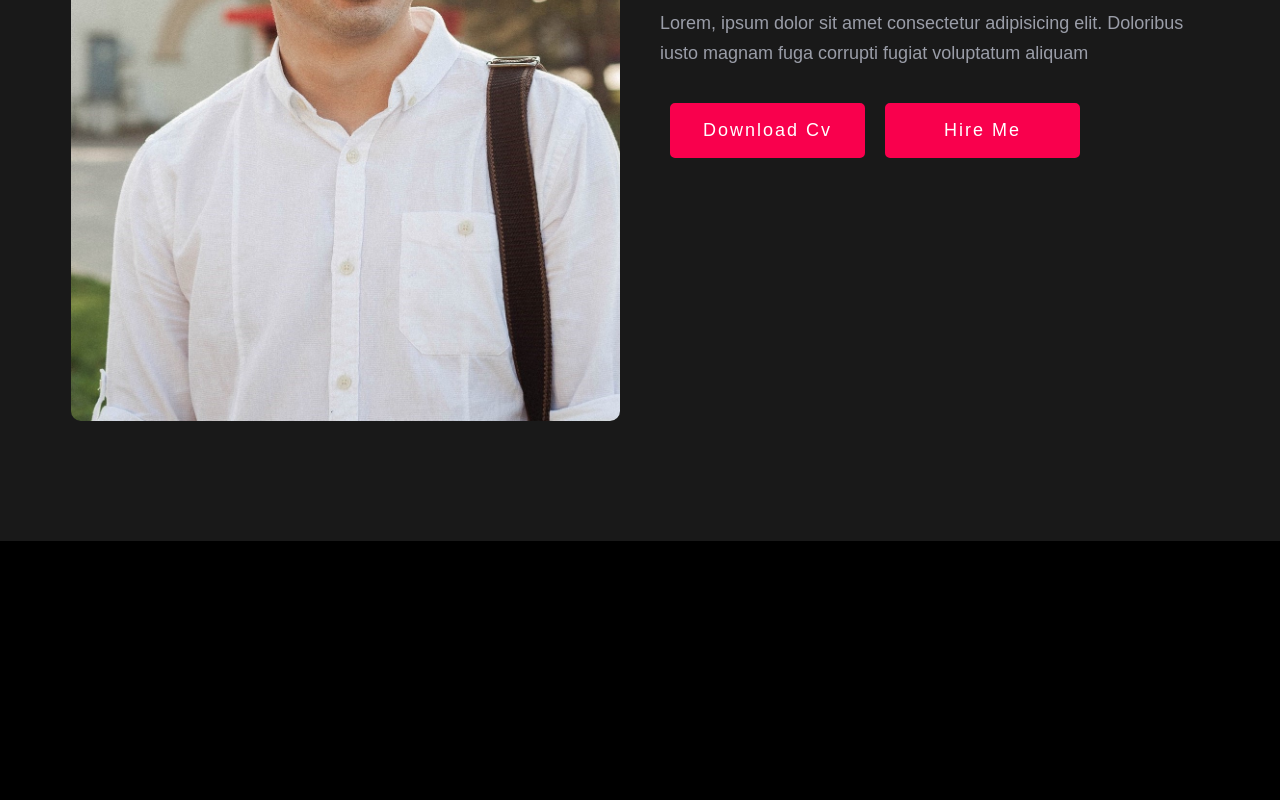
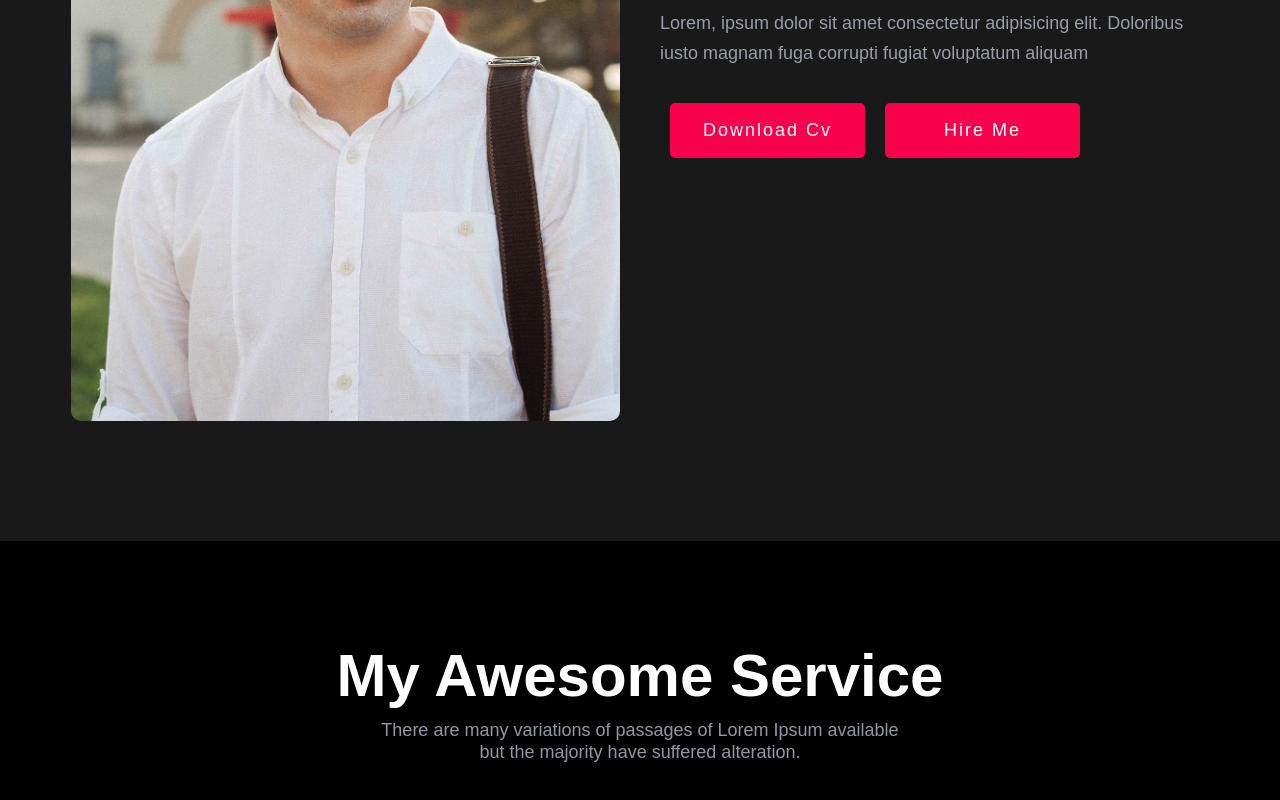
Before and after one commit to dkimd5/react-portfolio, a React (Create React App) app: page / in a window 1280 px wide. Shown: the part 1050-1850 px from the top of the page. Before the commit the page ends 1591 px from the top, so only its background shows below. Built offline with nearby package versions, Linux system fonts and the light colour scheme.

Commit message:
services heading added

```diff
--- a/src/App.js
+++ b/src/App.js
@@ -1,14 +1,16 @@
 import About from "./About/About";
 import "./App.css";
 import Home from "./Home/Home";
+import Service from "./Service/Service";
 
 function App() {
   return (
     <div className="App">
       <Home />
       <About />
+      <Service />
     </div>
-  )
+  );
 }
 
 export default App;
--- /dev/null
+++ b/src/Service/Service.css
@@ -0,0 +1,13 @@
+h1.heading {
+    font-size: 60px;
+    text-align: center;
+    font-family: Poppins, sans-serif;
+    font-weight: 700;
+    margin-bottom: 10px;
+}
+
+p.heading.p__color {
+    margin-bottom: 0;
+    text-align: center;
+    line-height: 1.2;
+}
--- /dev/null
+++ b/src/Service/Service.js
@@ -0,0 +1,20 @@
+import React from "react";
+import "./Service.css";
+
+function Service() {
+  return (
+    <div className="service component__space">
+      <div className="heading">
+        <h1 className="heading">My Awesome Service</h1>
+        <p className="heading p__color">
+          There are many variations of passages of Lorem Ipsum available
+        </p>
+        <p className="heading p__color">
+          but the majority have suffered alteration.
+        </p>
+      </div>
+    </div>
+  );
+}
+
+export default Service;
```
